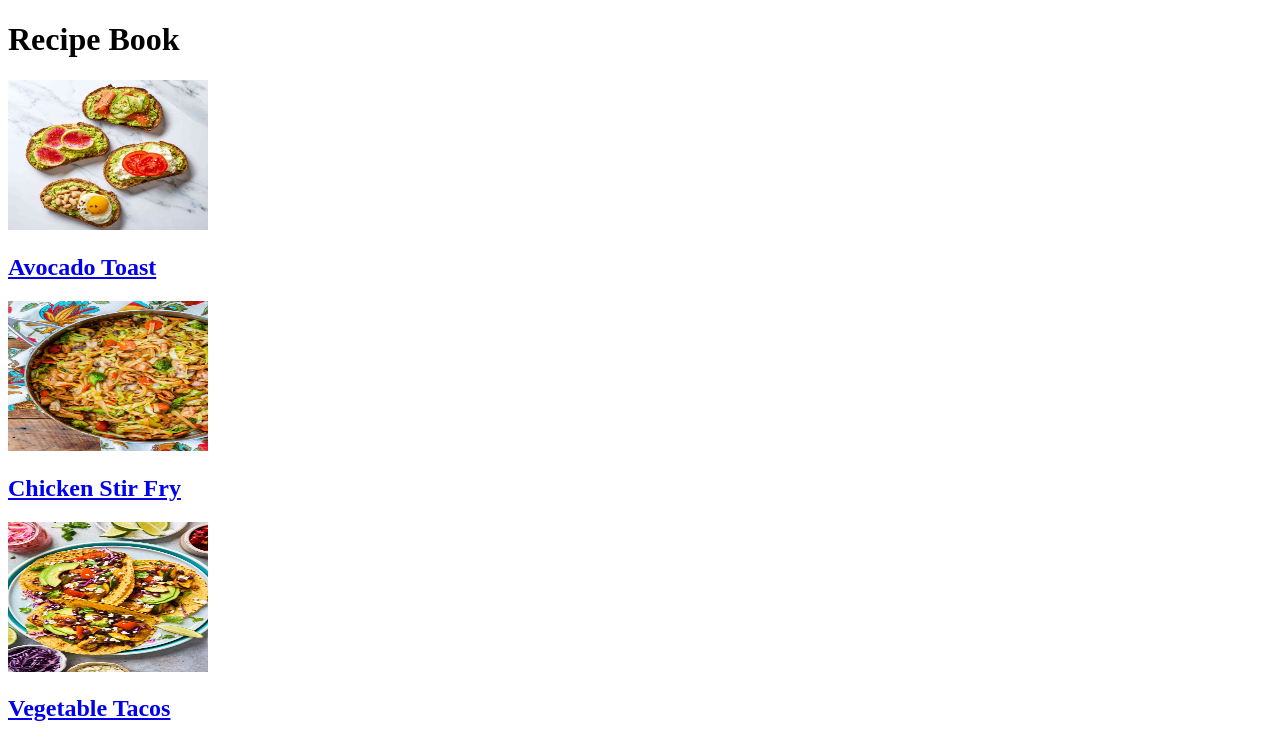
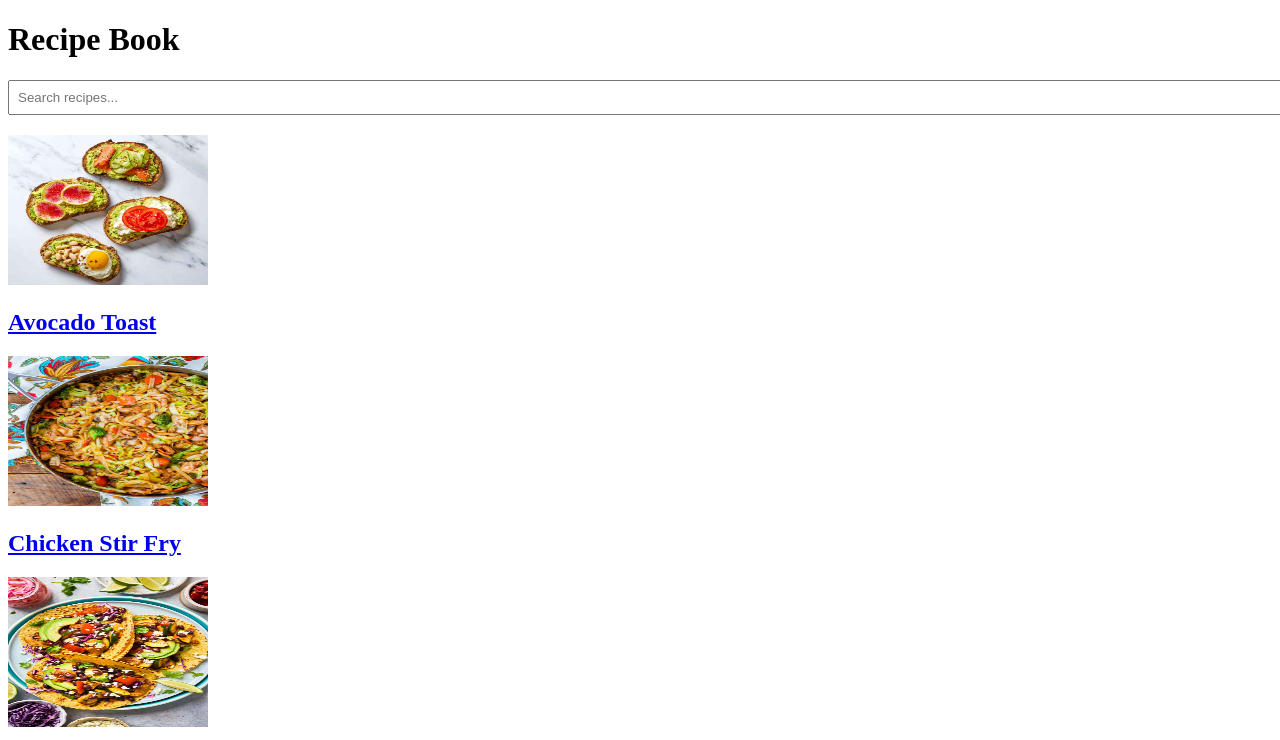
Before and after one commit to chrisoeser/spa, a Next.js app: page / in a window 1280 px wide. Shown: the top 740 px of the page. Built offline with nearby package versions, Linux system fonts and the light colour scheme.

Commit message:
Added Search filter

```diff
--- a/src/components/RecipeList.js
+++ b/src/components/RecipeList.js
@@ -1,11 +1,30 @@
-import React from 'react';
+"use client";
+
+import React, { useState } from 'react';
 import RecipeCard from './RecipeCard';
 import recipes from '@/data/recipes';
 
 const RecipeList = () => {
+    const [searchTerm, setSearchTerm] = useState("");
+
+    // Filter recipes based on the search term
+    const filteredRecipes = recipes.filter((recipe) =>
+        recipe.title.toLowerCase().includes(searchTerm.toLowerCase())
+    );
+
     return (
         <div className='recipe-list'>
-            {recipes.map((recipe) => (
+            {/* Search Input */}
+            <input
+                type='text'
+                placeholder='Search recipes...'
+                value={searchTerm}
+                onChange={(e) => setSearchTerm(e.target.value)}
+                style={{ padding: '8px', width: '100%', marginBottom: '20px'}}
+            />
+
+            {/* Display Recipes */}
+            {filteredRecipes.map((recipe) => (
             <RecipeCard key={recipe.id} recipe={recipe} />
             ))}
         </div>
```
